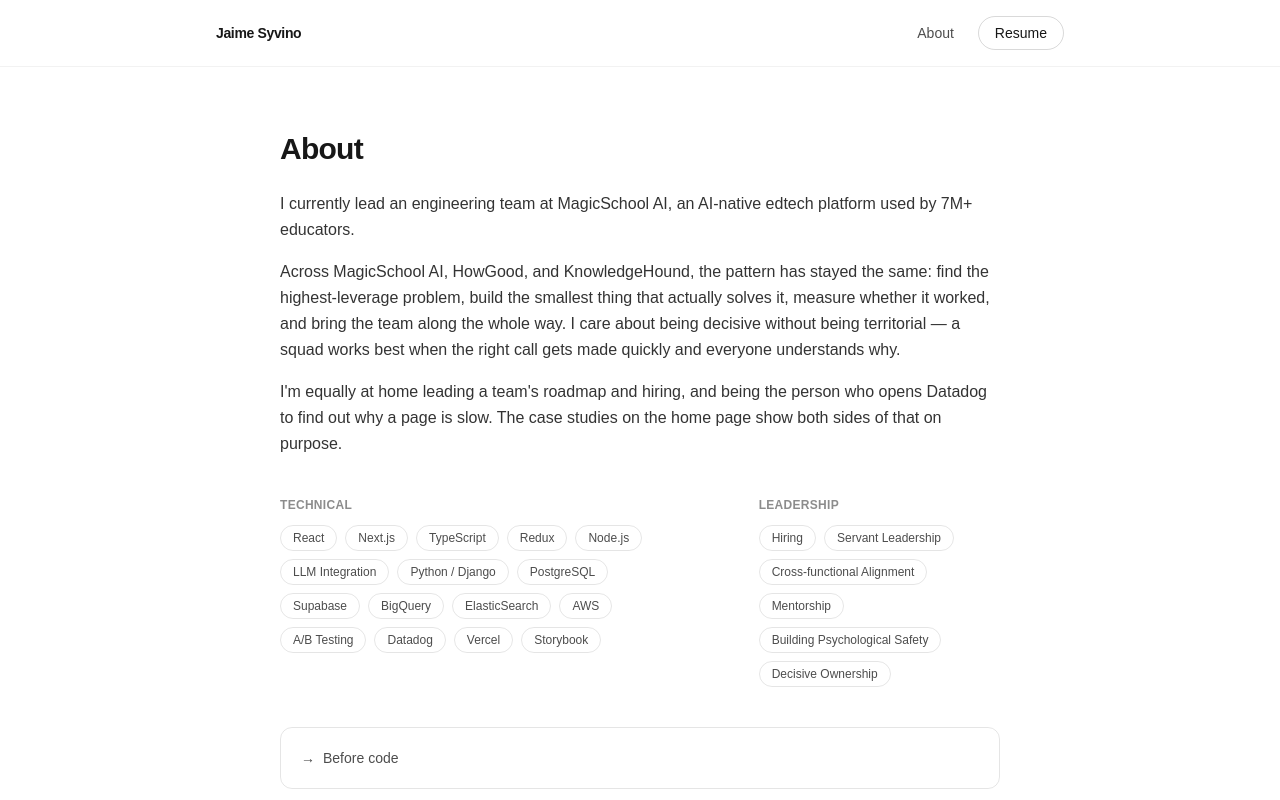
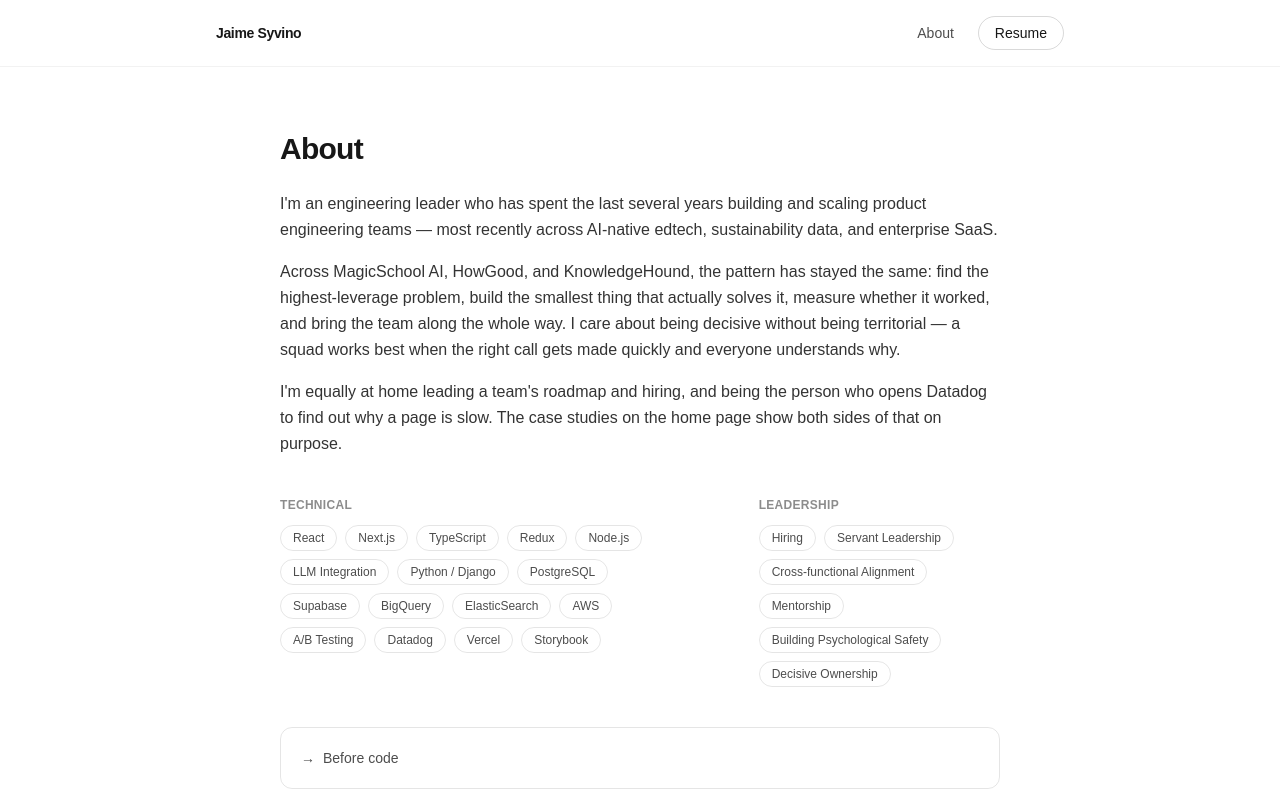
Before and after one commit to jsyvino/jaimesyvino-site, a Next.js app: page /about in a window 1280 px wide. Shown: the top 800 px of the page. Built offline with nearby package versions, Linux system fonts and the light colour scheme.

Commit message:
Remove named current-employer framing from hero/About
Drop the "currently at MagicSchool AI" framing in favor of a
company-agnostic summary. Case studies still name and detail
MagicSchool work in full, just not as a present-tense headline.

```diff
--- a/app/about/page.tsx
+++ b/app/about/page.tsx
@@ -7,7 +7,7 @@
 
 export const metadata: Metadata = {
   title: `About — ${siteConfig.name}`,
-  description: siteConfig.currentRole.blurb,
+  description: siteConfig.summary.blurb,
 };
 
 export default function AboutPage() {
@@ -16,7 +16,7 @@
       <h1 className="text-3xl font-semibold tracking-tight">About</h1>
 
       <div className="mt-6 flex flex-col gap-4 text-base leading-relaxed text-black/80 dark:text-white/80">
-        <p>{siteConfig.currentRole.blurb}</p>
+        <p>{siteConfig.summary.blurb}</p>
         <p>
           Across MagicSchool AI, HowGood, and KnowledgeHound, the pattern has stayed the same: find the
           highest-leverage problem, build the smallest thing that actually solves it, measure whether it
--- a/components/Hero.tsx
+++ b/components/Hero.tsx
@@ -21,7 +21,7 @@
           {siteConfig.subLine}
         </p>
         <p className="mt-1 text-sm text-black/45 dark:text-white/45">
-          {siteConfig.currentRole.title}, {siteConfig.currentRole.company} · {siteConfig.location} ({siteConfig.pronouns})
+          {siteConfig.location} ({siteConfig.pronouns})
         </p>
       </div>
       <StatChipRow stats={siteConfig.careerStats} />
--- a/lib/content/site-config.ts
+++ b/lib/content/site-config.ts
@@ -5,11 +5,9 @@
   subLine: "I lead teams, and I still write the code.",
   location: "New Paltz, NY (Remote)",
   email: "JSyvino@gmail.com",
-  currentRole: {
-    title: "Engineering Manager",
-    company: "MagicSchool AI",
+  summary: {
     blurb:
-      "I currently lead an engineering team at MagicSchool AI, an AI-native edtech platform used by 7M+ educators.",
+      "I'm an engineering leader who has spent the last several years building and scaling product engineering teams — most recently across AI-native edtech, sustainability data, and enterprise SaaS.",
   },
   links: {
     linkedin: "https://www.linkedin.com/in/jaime-syvino-engineer/",
```
